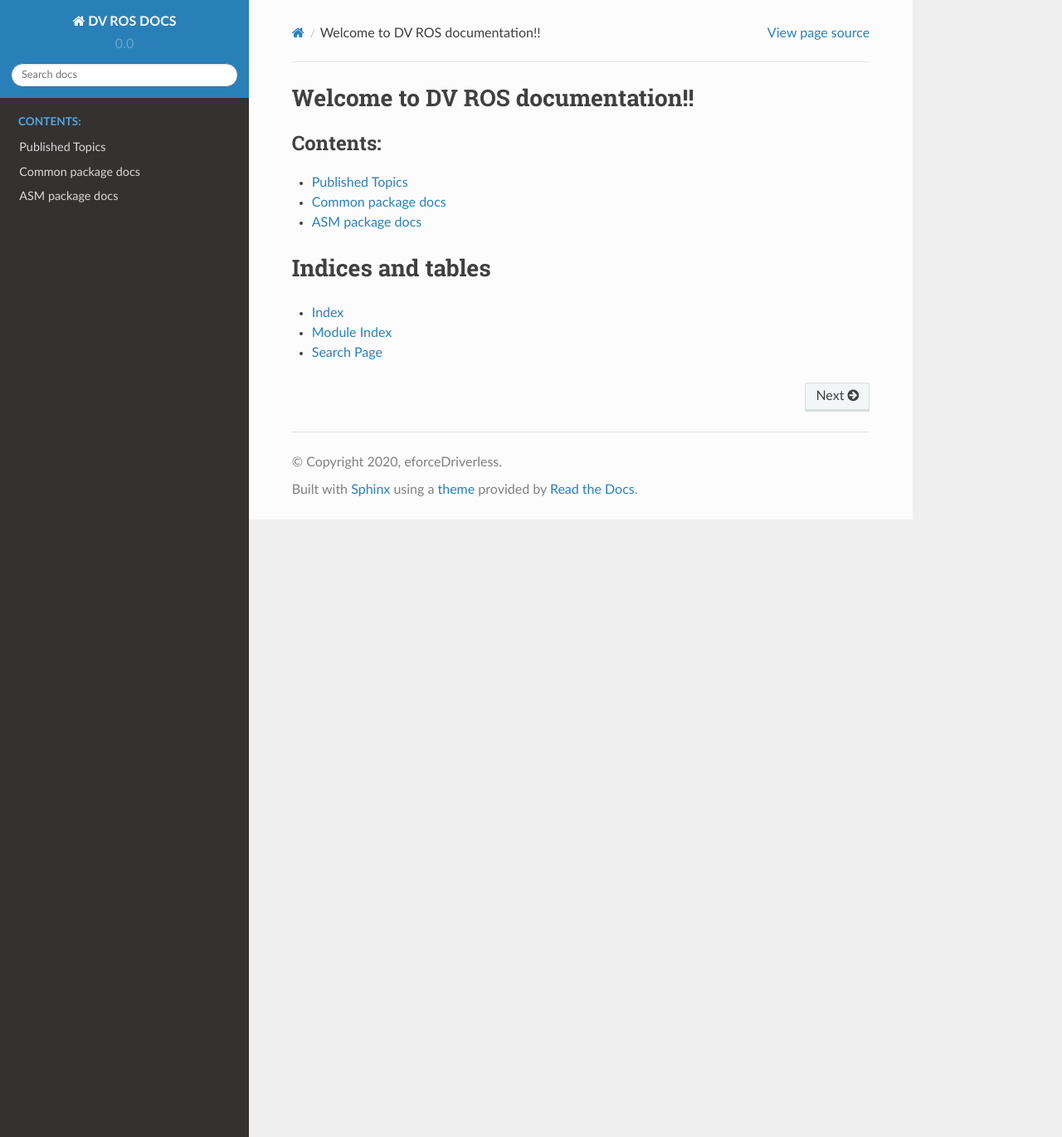
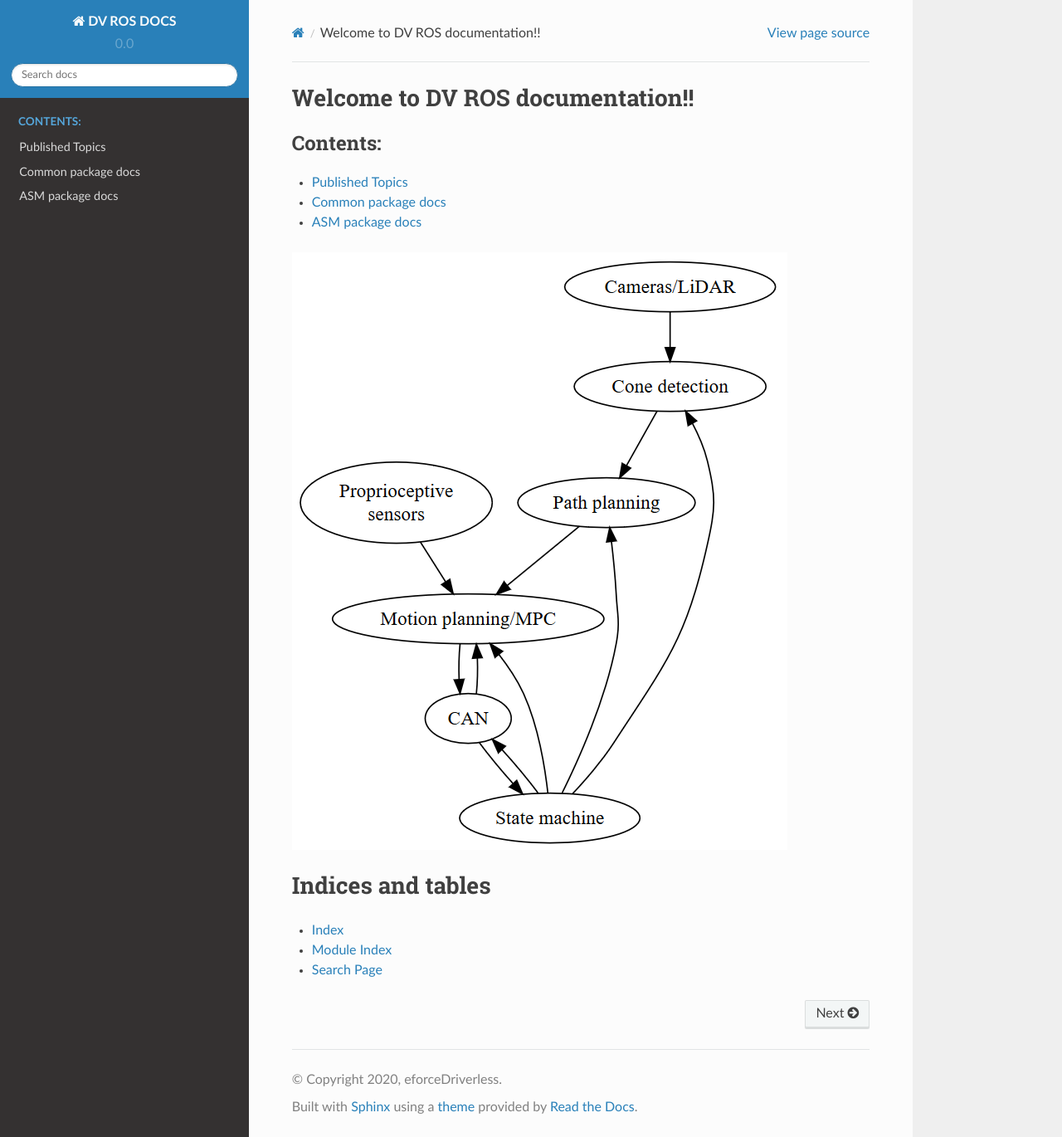
Before and after one commit to eForceDriverless/dv_ros, a Sphinx documentation site: the page built from docs/source/index.rst, in a window 1280 px wide and 1370 px high. Shown: the whole window at 83% size. Built offline with Sphinx 7.4.7 and the Read the Docs theme 2.0.0, drawn with Linux system fonts in a browser that asks for light colours.

Commit message:
add arch pic

```diff
--- a/docs/source/index.rst
+++ b/docs/source/index.rst
@@ -16,6 +16,9 @@ Welcome to DV ROS documentation!!
    packages/asm
 
 
+.. image:: arch.png
+
+
 Indices and tables
 ==================
 
```
Also changed, not shown: docs/source/arch.png (added).
